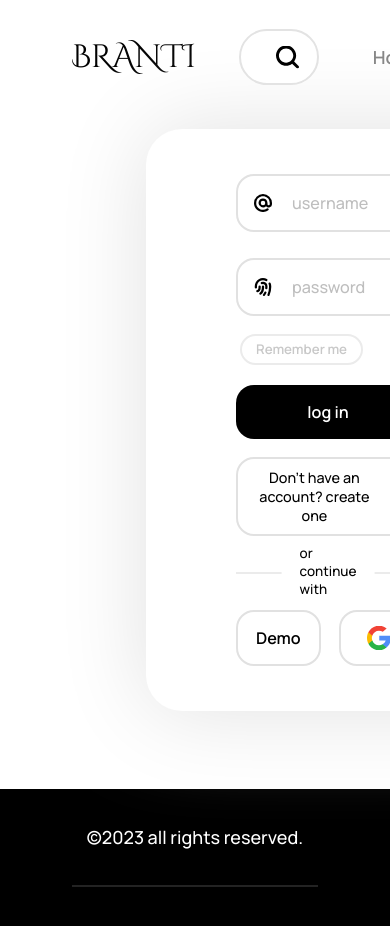
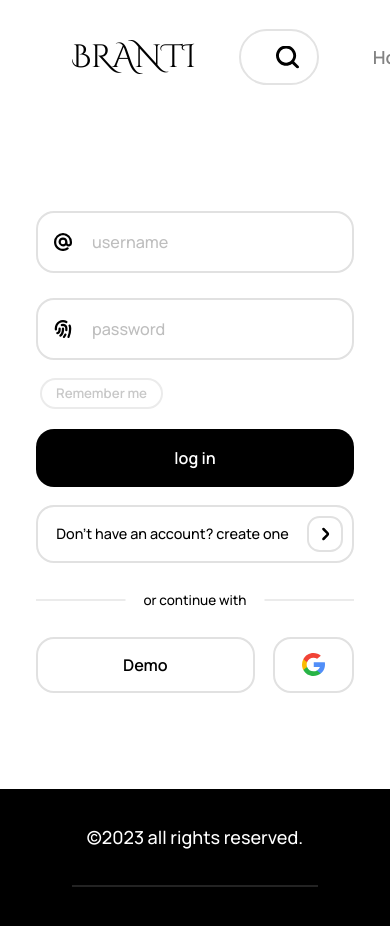
Before and after one commit to ImSreyas/BRANTI, a React (Create React App) app: page /login in a window 390 px wide. Shown: the top 926 px of the page. Built offline with nearby package versions, Linux system fonts and the light colour scheme; no server answers.

Commit message:
📱 - responsiveness added (customer login page)

```diff
--- a/src/pages/customer/CustomerLogin.jsx
+++ b/src/pages/customer/CustomerLogin.jsx
@@ -15,7 +15,6 @@ const CustomerLogin = () => {
   return (
     <div className="main-body login-page">
       <Asset url="/assets/login.svg" />
-      <div className="devider"></div>
       <LoginComponent />
     </div>
   );
--- a/src/pages/customer/components/customer-login/LoginComponent.jsx
+++ b/src/pages/customer/components/customer-login/LoginComponent.jsx
@@ -44,7 +44,6 @@ const LoginComponent = () => {
       }
       setIsLogedin(true);
     } catch (error) {
-      console.log(error.code);
       switch (error.code) {
         case "auth/invalid-email":
           setError(["*invalid email", ""]);
@@ -54,6 +53,9 @@ const LoginComponent = () => {
           break;
         case "auth/missing-password":
           setError(["", "*invalid password"]);
+          break;
+        case "auth/wrong-password":
+          setError(["", "*wrong password"]);
           break;
         default:
           setError(["*something went wrong", ""]);
@@ -114,16 +116,14 @@ const LoginComponent = () => {
         )}
       </Form>
       <div className="no-account-container">
-          <div className="text">Don't have an account? create one</div>
-          <button className="create-btn"></button>
+        <div className="text">Don't have an account? create one</div>
+        <button className="create-btn"></button>
       </div>
       <div className="divider">
         <div>or continue with</div>
       </div>
       <div className="other-login-methods">
-        <button className="demo-login-btn">
-          Demo
-        </button>
+        <button className="demo-login-btn">Demo</button>
         <button className="google-login-btn">
           <div></div>
         </button>
--- a/src/pages/customer/scss/customer-login.scss
+++ b/src/pages/customer/scss/customer-login.scss
@@ -1,7 +1,7 @@
 @import "../../../library.scss";
 .login-page {
   display: grid;
-  grid-template-columns: 1fr 2px 1fr;
+  grid-template-columns: 1fr 1.2fr;
   gap: 0 2rem;
   justify-items: center;
   align-items: center;
@@ -16,16 +16,11 @@
       object-fit: contain;
     }
   }
-  //   .devider {
-  //     height: 60%;
-  //     width: fit-content;
-  //     border-inline-start: 2px solid rgb(238, 238, 238);
-  //   }
   .login-container {
     height: fit-content;
     border-radius: 2rem;
     // border: 2px solid rgb(220, 220, 220);
-    padding: 2.5rem 5rem;
+    padding: 2.5rem 6rem;
     width: 100%;
     background-color: rgb(255, 255, 255);
     box-shadow: 0 0 5rem rgb(225, 225, 225);
@@ -68,7 +63,7 @@
           font-size: 0.9rem;
           width: 100%;
           padding-inline: 3rem 1.2rem;
-          padding-block: 0.9rem;
+          padding-block: 1rem;
           border-radius: 1rem;
           border: 2px solid $border-color;
 
@@ -103,7 +98,7 @@
         }
         &.submit {
           width: 100%;
-          padding: 0.9rem 1rem;
+          padding: 1rem 1rem;
           margin-block-start: 0.5rem;
           font-size: 0.9rem;
           font-weight: 600;
@@ -117,7 +112,7 @@
         }
         &.loader {
           width: 100%;
-          padding: 0.6rem 1rem;
+          padding: 0.72rem 1rem;
           margin-block-start: 0.5rem;
           background-color: rgb(0, 0, 0);
           border-radius: 1rem;
@@ -131,27 +126,30 @@
       }
     }
   }
-  .no-account-container{
+  .no-account-container {
     display: flex;
     align-items: center;
-    padding: .5rem;
-    gap: .5rem;
+    padding: 0.5rem;
+    gap: 0.5rem;
     border: 2px solid $border-color;
     margin-block-start: 1rem;
     border-radius: 1rem;
     width: 100%;
 
-    .text{
+    .text {
       flex-grow: 1;
-      font-size: .8rem;
+      font-size: 0.8rem;
       text-align: center;
-      padding-inline: .5rem;
+      padding-inline: 0.5rem;
     }
-    .create-btn{
-      @include background-interface-icon("../../../../public/icons/rightArrow.svg",
-      1.8rem, 1.1rem);
+    .create-btn {
+      @include background-interface-icon(
+        "../../../../public/icons/rightArrow.svg",
+        2rem,
+        1.1rem
+      );
       border: 2px solid $border-color;
-      border-radius: .7rem;
+      border-radius: 0.7rem;
     }
   }
   .divider {
@@ -167,7 +165,7 @@
       transform: translate(-50%, -55%);
       background-color: $background-color;
       padding-inline: 1rem;
-      font-size: .75rem;
+      font-size: 0.75rem;
     }
   }
   .other-login-methods {
@@ -213,3 +211,54 @@
     }
   }
 }
+@media (width <= 1200px) {
+  .login-page {
+    display: flex;
+    justify-content: center;
+    gap: unset;
+
+    .asset-container {
+      display: none;
+    }
+    .login-container {
+      width: 80%;
+      padding: 3.5rem 8rem;
+      border-radius: 2.5rem;
+    }
+  }
+}
+@media (width <= 950px) {
+  .login-page {
+    .login-container {
+      width: 90%;
+      padding: 2rem 5rem;
+      border-radius: 2.2rem;
+    }
+  }
+}
+@media (width <= 720px) {
+  .login-page {
+    display: flex;
+    justify-content: center;
+    padding: 2rem !important;
+
+    .login-container {
+      width: 100%;
+      padding: 2rem 3rem;
+      box-shadow: none;
+    }
+  }
+}
+@media (width <= 520px) {
+  .login-page {
+    display: flex;
+    justify-content: center;
+    padding: 2rem !important;
+
+    .login-container {
+      width: 100%;
+      padding: 0;
+      box-shadow: none;
+    }
+  }
+}
--- /dev/null
+++ b/src/pages/customer/scss/tempCodeRunnerFile.scss
@@ -0,0 +1,15 @@
+@media (width <= 1200px){
+  .login-page{
+    display: flex;
+    justify-content: center;
+
+    .asset-container{
+      display: none;
+    }
+    .login-container{
+      width: 80%;
+      padding: 3.5rem 8rem;
+      border-radius: 2.5rem;
+    }
+  }
+}
```
Also changed, not shown: public/icons/tick.svg (added).
